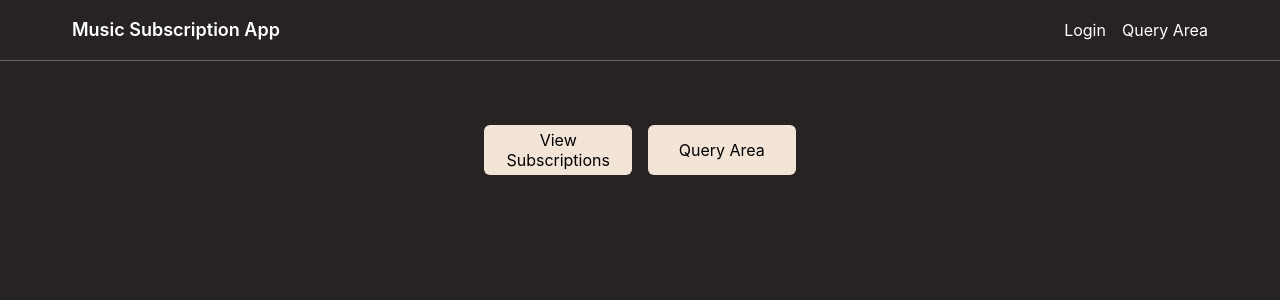
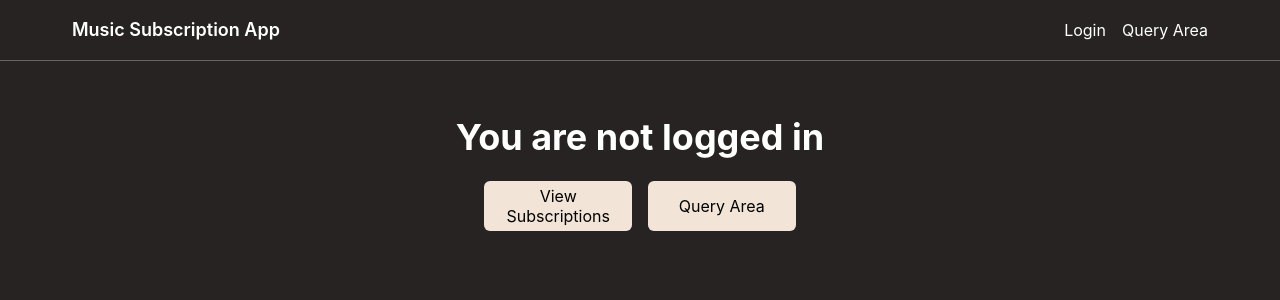
Before and after one commit to Shrey-Singhal/AWS_Music_Subscription_App, a React (Create React App) app in the folder frontend/: page /mainpage in a window 1280 px wide. Shown: the top 300 px of the page. Built offline with nearby package versions, Linux system fonts and the light colour scheme.

Commit message:
added context for maintaining user state

```diff
--- a/frontend/src/App.js
+++ b/frontend/src/App.js
@@ -6,8 +6,10 @@ import Register from "./pages/Register";
 import Navbar from "./Component/Navbar";
 import Subscriptions from "./pages/MainPage/Subscriptions";
 import Query from "./pages/MainPage/Query";
+import {AuthProvider} from "./Context/AuthContext";
 function App() {
   return (
+      <AuthProvider>
           <Router>
               <Navbar />
               <Routes>
@@ -18,6 +20,9 @@ function App() {
                   <Route path="/subscriptions" element={<Subscriptions />} />
               </Routes>
           </Router>
+
+      </AuthProvider>
+
   );
 }
 
--- /dev/null
+++ b/frontend/src/Context/AuthContext.js
@@ -0,0 +1,24 @@
+// AuthContext.js
+import { createContext, useState, useContext } from 'react';
+
+const AuthContext = createContext();
+
+export const useAuth = () => useContext(AuthContext);
+
+export const AuthProvider = ({ children }) => {
+    const [user, setUser] = useState(null);
+
+    const login = (userData) => {
+        setUser(userData);
+    };
+
+    const logout = () => {
+        setUser(null);
+    };
+
+    return (
+        <AuthContext.Provider value={{ user, login, logout }}>
+            {children}
+        </AuthContext.Provider>
+    );
+};
--- a/frontend/src/pages/Login.js
+++ b/frontend/src/pages/Login.js
@@ -1,10 +1,14 @@
-import React, { useState} from "react";
+import React, {useContext, useState} from "react";
 import axios from "axios";
 import { useNavigate } from "react-router-dom";
+import {useAuth} from "../Context/AuthContext";
+
 const Login = () => {
     const [email, setEmail] = useState("");
     const [password, setPassword] = useState("");
     const [errorMessage, setErrorMessage] = useState("");
+
+    const { login } = useAuth();
     const navigate = useNavigate();
     const handleSubmit = async (event) => {
         event.preventDefault();
@@ -25,8 +29,8 @@ const Login = () => {
 
                 if (responseBody.password === password) {
                     // Handle successful login
-                    console.log('Login successful', response.data);
-                    navigate('/mainpage')
+                    login({ email, name: responseBody.user_name }); // Call login function with user data
+                    navigate('/mainpage');
                 } else {
                     // Incorrect password
                     setErrorMessage('Incorrect email or password.');
--- a/frontend/src/pages/MainPage/MainPage.js
+++ b/frontend/src/pages/MainPage/MainPage.js
@@ -1,19 +1,25 @@
 import {useState} from "react";
 import {useNavigate} from "react-router-dom";
+import {useAuth} from "../../Context/AuthContext";
 const MainPage = () => {
 
     const navigate = useNavigate();
+    const { user } = useAuth();
 
     return (
-        <div className="flex mt-14 items-center justify-center">
-            <div className="flex space-x-4">
+        <div className="flex flex-col mt-14 items-center justify-center">
+            <div className="font-bold text-4xl">
+                {user ? <h1>Welcome, {user.name}!</h1> : <h1>You are not logged in</h1>}
+            </div>
+
+            <div className="flex space-x-4 mt-6">
                 <button
                     className="p-[5px] pl-[16px] pr-[16px] rounded-[6px] leading-5 cursor-pointer
-                    text-black bg-custom-color2 hover:brightness-90 w-full mb-1 mt-2"
+                    text-black bg-custom-color2 hover:brightness-90 w-full mb-1"
                     onClick={() => navigate('/subscriptions')}>View Subscriptions</button>
                 <button
                     className="p-[5px] pl-[16px] pr-[16px] rounded-[6px] leading-5 cursor-pointer
-                    text-black bg-custom-color2 hover:brightness-90 w-full mb-1 mt-2"
+                    text-black bg-custom-color2 hover:brightness-90 w-full mb-1"
                     onClick={() => navigate('/query')}>Query Area</button>
             </div>
         </div>
```
Lines whose indentation alone changed are shown as unchanged.
